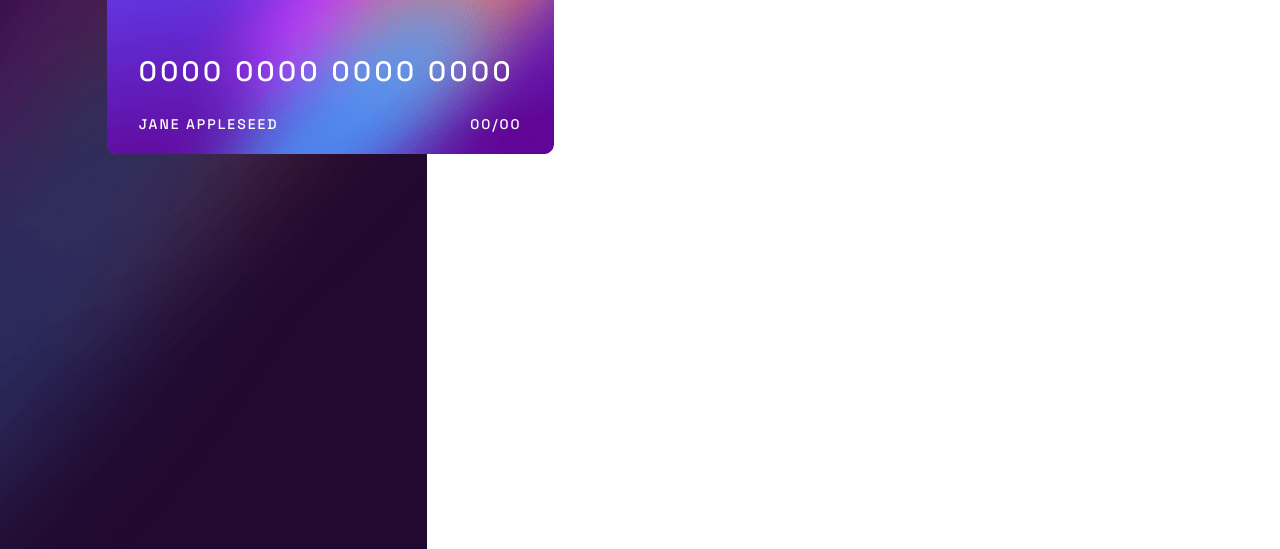
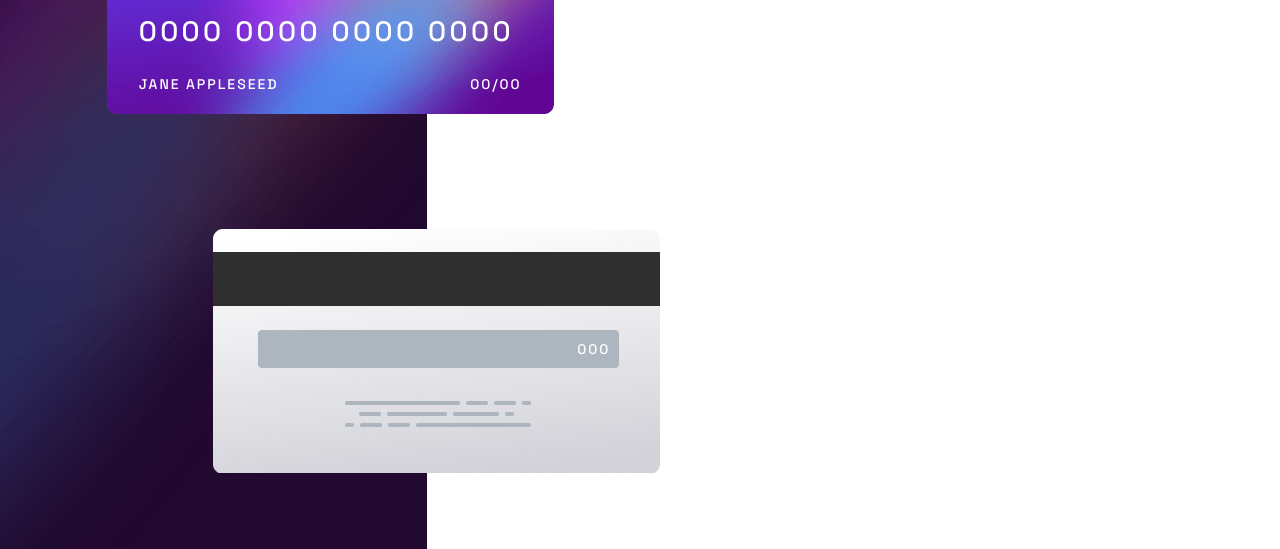
Before and after one commit to Bdmnss/card-details-form, a plain HTML site: page index.html in a window 1280 px wide. Shown: the part 251-800 px from the top of the page. Drawn offline with Linux system fonts and the light colour scheme.

Commit message:
styling back card

```diff
--- a/styles.css
+++ b/styles.css
@@ -24,7 +24,7 @@ body {
     padding: 28px 32px 26.5px 32px;
     background-image: url(images/bg-card-front.png);
     background-repeat: no-repeat;
-    top: 20%;
+    top: 15%;
     left: 25%;
 }
 
@@ -48,3 +48,18 @@ body {
     letter-spacing: 2px;
     font-weight: 500;
 }
+
+.back-card-div {
+    position: absolute;
+    width: 447px;
+    background-image: url(images/bg-card-back.png);
+    background-repeat: no-repeat;
+    padding: 111px 50px 115px 0px;
+    text-align: right;
+    top: 60%;
+    left: 50%;
+    color: white;
+    font-size: 14px;
+    letter-spacing: 2px;
+    font-weight: 500;
+}
```
